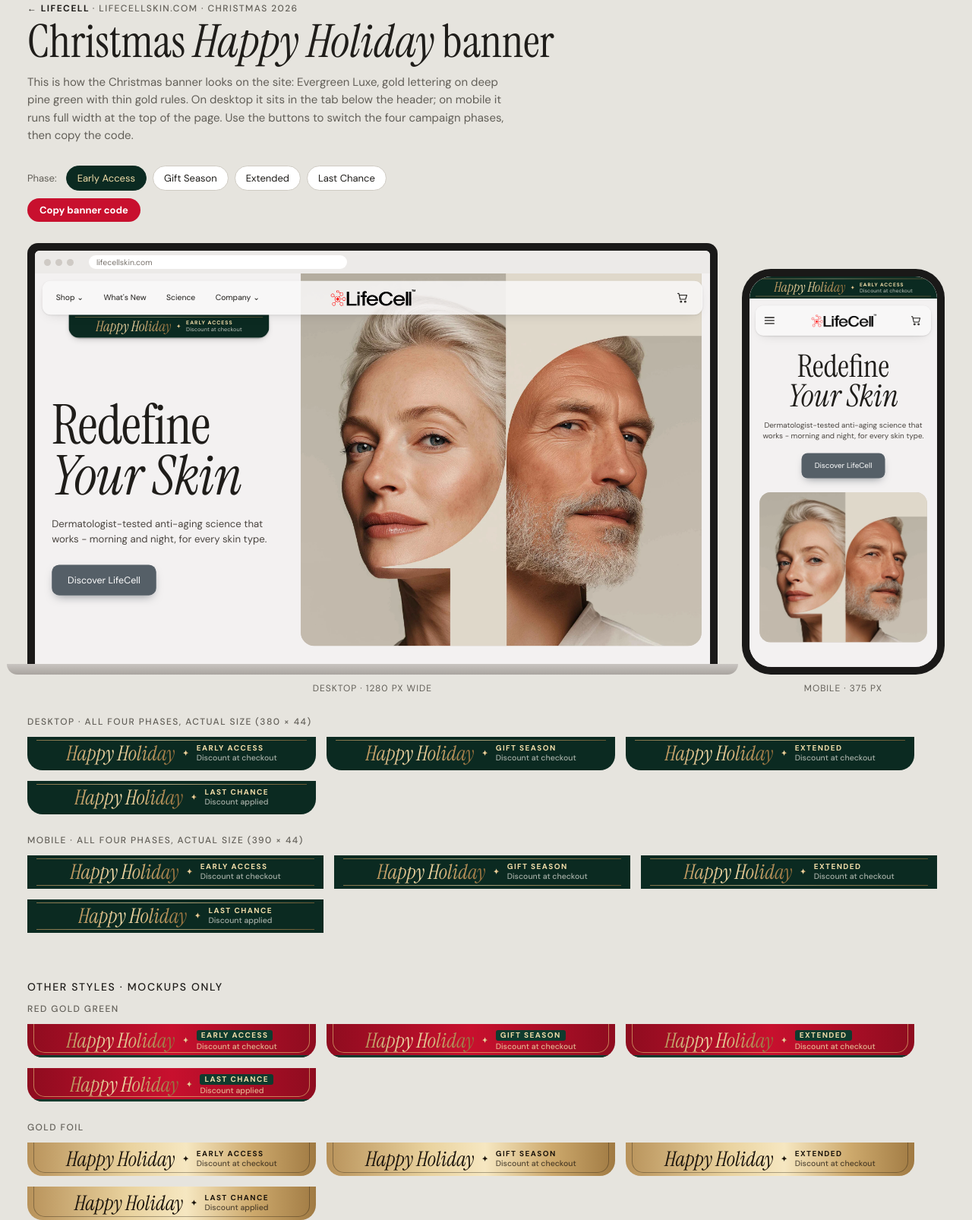
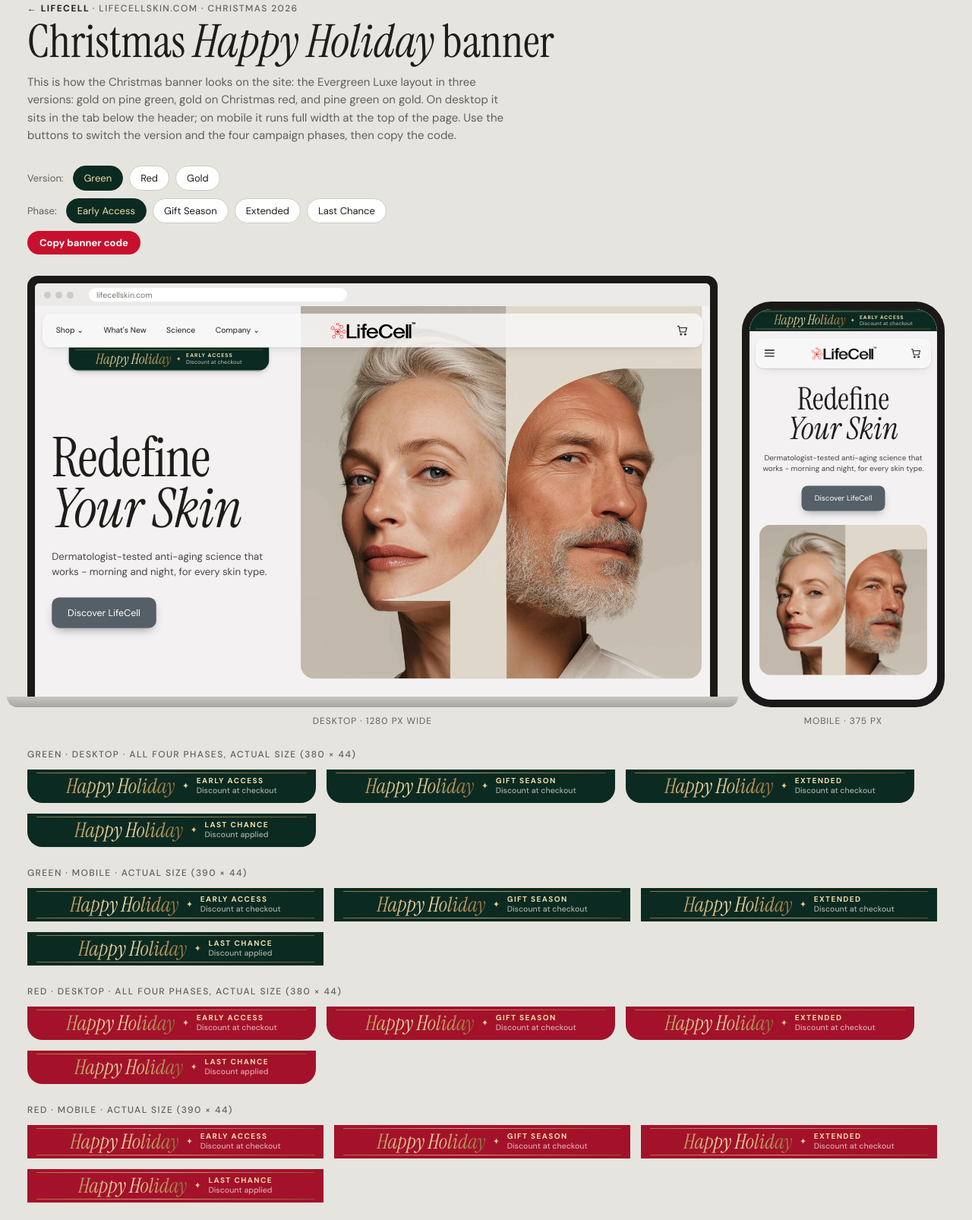
Before and after one commit to szikszaizsu/lifecell-presale, a plain HTML site: page happy-holiday-banner/index.html in a window 1280 px wide. Shown: the part 39-1645 px from the top of the page at 76% size. Drawn offline with nearby package versions, Linux system fonts and the light colour scheme; a web font is replaced by a local one.

Commit message:
Happy Holiday banner: green, red and gold versions
Co-Authored-By: Claude Opus 5.5 <noreply@anthropic.com>

```diff
--- a/happy-holiday-banner/index.html
+++ b/happy-holiday-banner/index.html
@@ -136,6 +136,14 @@ h1 em { font-style: italic; }
 .hh--luxe .hh-p { color: #F1DDA9; }
 .hh--luxe .hh-d { color: rgba(251,247,239,.65); }
 
+/* Evergreen Luxe colourways: red (gold lettering) and gold (pine-green lettering) */
+.hh--luxe.hh--red-v { background: #A3122A; }
+.hh--luxe.hh--gold-v { background: linear-gradient(90deg, #B8925A, #E9D29E 35%, #F6E7C1 55%, #CDA96C 78%, #A07A43); }
+.hh--gold-v .hh-rule { background: #0B2A21; opacity: .45; }
+.hh--gold-v .hh-serif, .hh--gold-v .hh-s { background: none; -webkit-background-clip: border-box; background-clip: border-box; color: #0B2A21; }
+.hh--gold-v .hh-p { color: #0B2A21; }
+.hh--gold-v .hh-d { color: rgba(11,42,33,.75); }
+
 /* 3–5 · Site Native */
 .hh--green { background: #0F3B2E; color: #FBF7EF; }
 .hh--green .hh-shop { color: #E9C77B; }
@@ -191,11 +199,11 @@ h1 em { font-style: italic; }
   <header>
     <a class="eyebrow back" href="../index.html" title="All LifeCell pages">← LifeCell</a> <span class="eyebrow">· lifecellskin.com · Christmas 2026</span>
     <h1>Christmas <em>Happy Holiday</em> banner</h1>
-    <p class="lede">This is how the Christmas banner looks on the site: Evergreen Luxe, gold lettering on deep pine green with thin gold rules. On desktop it sits in the tab below the header; on mobile it runs full width at the top of the page. Use the buttons to switch the four campaign phases, then copy the code.</p>
+    <p class="lede">This is how the Christmas banner looks on the site: the Evergreen Luxe layout in three versions: gold on pine green, gold on Christmas red, and pine green on gold. On desktop it sits in the tab below the header; on mobile it runs full width at the top of the page. Use the buttons to switch the version and the four campaign phases, then copy the code.</p>
   </header>
 
   <div style="display:grid;gap:10px">
-    <div class="switch" id="variant" hidden><span>Style:</span></div>
+    <div class="switch" id="variant"><span>Version:</span></div>
     <div class="switch" id="switch"><span>Phase:</span></div>
     <div class="switch"><button type="button" class="copy" id="copy">Copy banner code</button><span class="copy-msg" id="copy-msg" aria-live="polite"></span></div>
   </div>
@@ -293,13 +301,18 @@ const OTHER_STYLES = [
   { id: 'snowfall', name: 'Snowfall', h: ph => `<span class="hh-deco hh-snow" style="background-image:${SNOW}"></span><span class="hh-dm hh-t">Happy Holiday</span><span class="hh-s">✦</span><span class="hh-pill">${ph.p}</span>` },
 ];
 const LUXE = OTHER_STYLES.find(s => s.id === 'luxe');
-const STYLES = [LUXE, ...RED_LIST, ...OTHER_STYLES.filter(s => s !== LUXE)];
-const banner = (st, ph, m) => `<a class="hh hh--${st.id}${m ? ' m' : ''}" href="#" tabindex="-1" aria-label="Happy Holiday ${ph.name}">${st.h(ph)}</a>`;
+const MAIN = [
+  { ...LUXE, name: 'Green' },
+  { ...LUXE, id: 'luxe-red', cls: 'hh--luxe hh--red-v', name: 'Red' },
+  { ...LUXE, id: 'luxe-gold', cls: 'hh--luxe hh--gold-v', name: 'Gold' },
+];
+const STYLES = [...MAIN, ...RED_LIST, ...OTHER_STYLES.filter(s => s !== LUXE)];
+const banner = (st, ph, m) => `<a class="hh ${st.cls || 'hh--' + st.id}${m ? ' m' : ''}" href="#" tabindex="-1" aria-label="Happy Holiday ${ph.name}">${st.h(ph)}</a>`;
 const fromHash = () => (STYLES.find(s => '#' + s.id === location.hash) || STYLES[0]).id;
 let variant = fromHash(), cur = 'early';
 addEventListener('hashchange', () => { variant = fromHash(); render(); });
 const vs = document.getElementById('variant'), sw = document.getElementById('switch');
-STYLES.forEach(s => { const b = document.createElement('button'); b.type = 'button'; b.className = 'chip'; b.id = 'variant-' + s.id; b.textContent = s.name; b.addEventListener('click', () => { variant = s.id; render(); }); vs.appendChild(b); });
+MAIN.forEach(s => { const b = document.createElement('button'); b.type = 'button'; b.className = 'chip'; b.id = 'variant-' + s.id; b.textContent = s.name; b.addEventListener('click', () => { variant = s.id; render(); }); vs.appendChild(b); });
 PHASES.forEach(ph => { const b = document.createElement('button'); b.type = 'button'; b.className = 'chip'; b.id = 'phase-' + ph.id; b.textContent = ph.name; b.addEventListener('click', () => { cur = ph.id; render(); }); sw.appendChild(b); });
 function render() {
   const ph = PHASES.find(p => p.id === cur), st = STYLES.find(s => s.id === variant);
@@ -307,9 +320,9 @@ function render() {
   document.querySelectorAll('.devices .bf-slot').forEach(s => s.innerHTML = banner(st, ph, s.dataset.fmt === 'm'));
   document.getElementById('copy-msg').textContent = '';
 }
-document.getElementById('strips').innerHTML = `<div class="eyebrow">Desktop · all four phases, actual size (380 × 44)</div><div class="strip__row">${PHASES.map(ph => `<div class="bf-slot">${banner(STYLES[0], ph, false)}</div>`).join('')}</div><div class="eyebrow">Mobile · all four phases, actual size (390 × 44)</div><div class="strip__row">${PHASES.map(ph => `<div class="bf-slot" style="width:390px;border-radius:0">${banner(STYLES[0], ph, true)}</div>`).join('')}</div>`
+document.getElementById('strips').innerHTML = MAIN.map(st => `<div class="eyebrow">${st.name} · desktop · all four phases, actual size (380 × 44)</div><div class="strip__row">${PHASES.map(ph => `<div class="bf-slot">${banner(st, ph, false)}</div>`).join('')}</div><div class="eyebrow">${st.name} · mobile · actual size (390 × 44)</div><div class="strip__row">${PHASES.map(ph => `<div class="bf-slot" style="width:390px;border-radius:0">${banner(st, ph, true)}</div>`).join('')}</div>`).join('')
   + `<h2 class="eyebrow" style="margin:36px 0 0;font-size:14px;color:var(--ink)">Other styles · mockups only</h2>`
-  + STYLES.slice(1).map(st => `<div class="eyebrow">${st.name}</div><div class="strip__row">${PHASES.map(ph => `<div class="bf-slot">${banner(st, ph, false)}</div>`).join('')}</div>`).join('');
+  + STYLES.slice(MAIN.length).map(st => `<div class="eyebrow">${st.name}</div><div class="strip__row">${PHASES.map(ph => `<div class="bf-slot">${banner(st, ph, false)}</div>`).join('')}</div>`).join('');
 document.addEventListener('click', e => { if (e.target.closest('.hh')) e.preventDefault(); });
 document.getElementById('copy').addEventListener('click', () => {
   const st = STYLES.find(s => s.id === variant), ph = PHASES.find(p => p.id === cur);
```
Also changed, not shown: index.html (+1 -1 lines).
